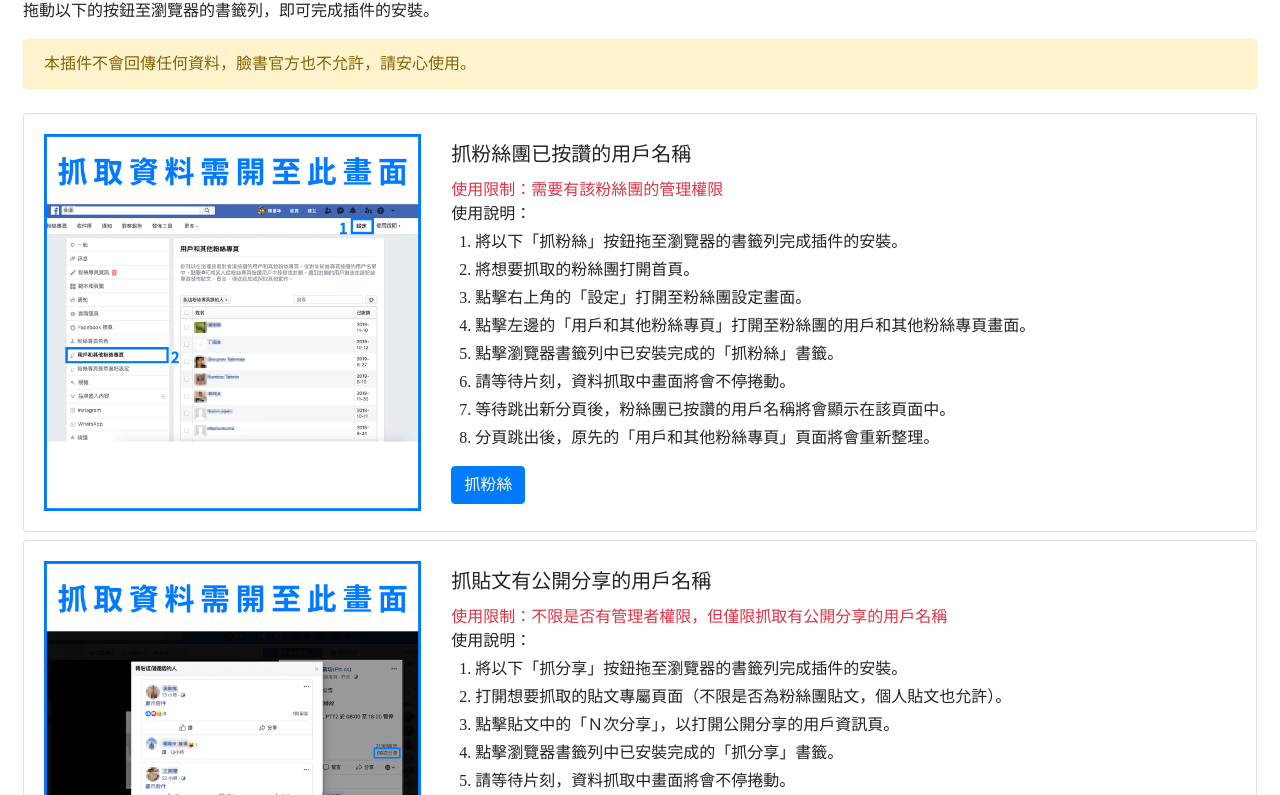
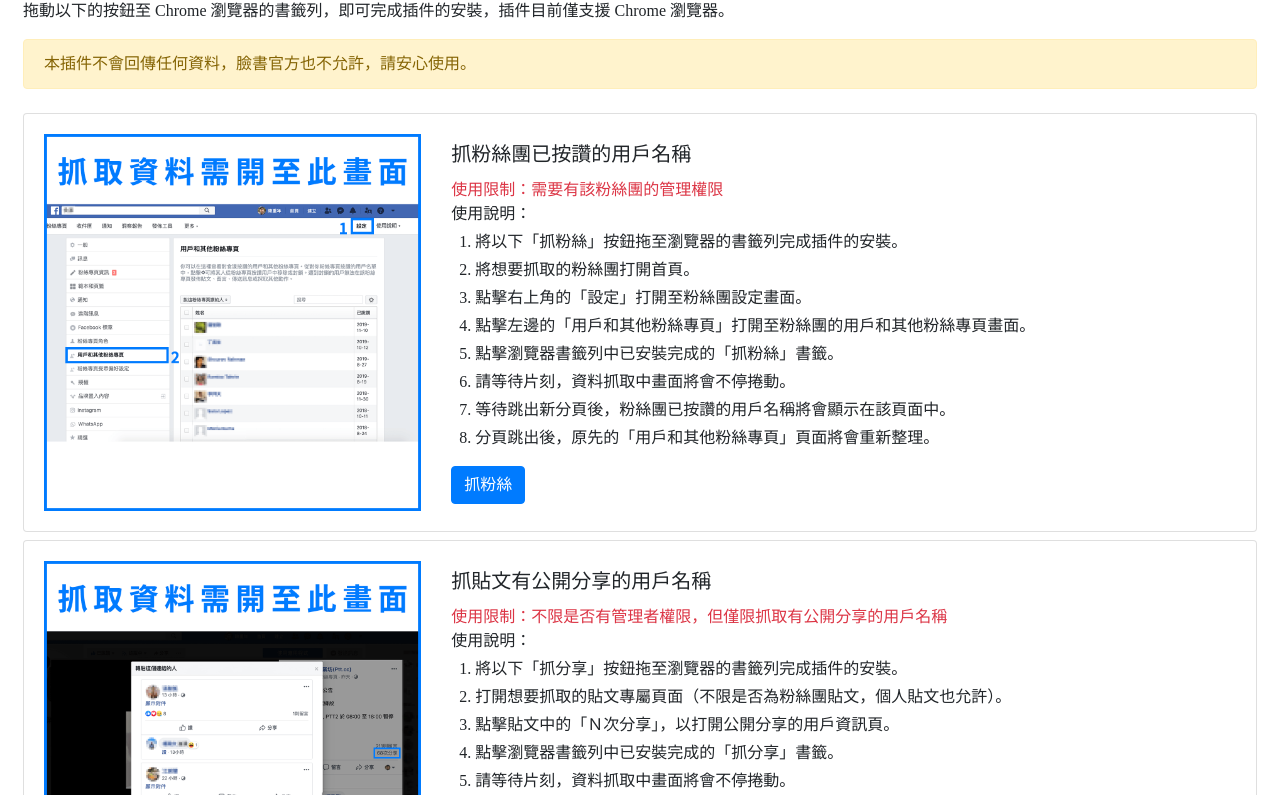
Before and after one commit to lloyd3126/GetFacebookDataByBookmark, a plain HTML site: page index.html in a window 1280 px wide. Shown: the part 145-940 px from the top of the page. Drawn offline with nearby package versions, Linux system fonts and the light colour scheme.

Commit message:
Update index.html

```diff
--- a/index.html
+++ b/index.html
@@ -14,7 +14,7 @@
     <div class="row p-2">
       <div class="col-sm-12 mt-4 mb-2">
         <h1>臉書粉絲團抽獎插件</h1>
-        <p>拖動以下的按鈕至瀏覽器的書籤列，即可完成插件的安裝。</p>
+        <p>拖動以下的按鈕至 Chrome 瀏覽器的書籤列，即可完成插件的安裝，插件目前僅支援 Chrome 瀏覽器。</p>
         <div class="alert alert-warning" role="alert">本插件不會回傳任何資料，臉書官方也不允許，請安心使用。</div>
       </div>
       <div class="col-sm-12 mb-2">
```
